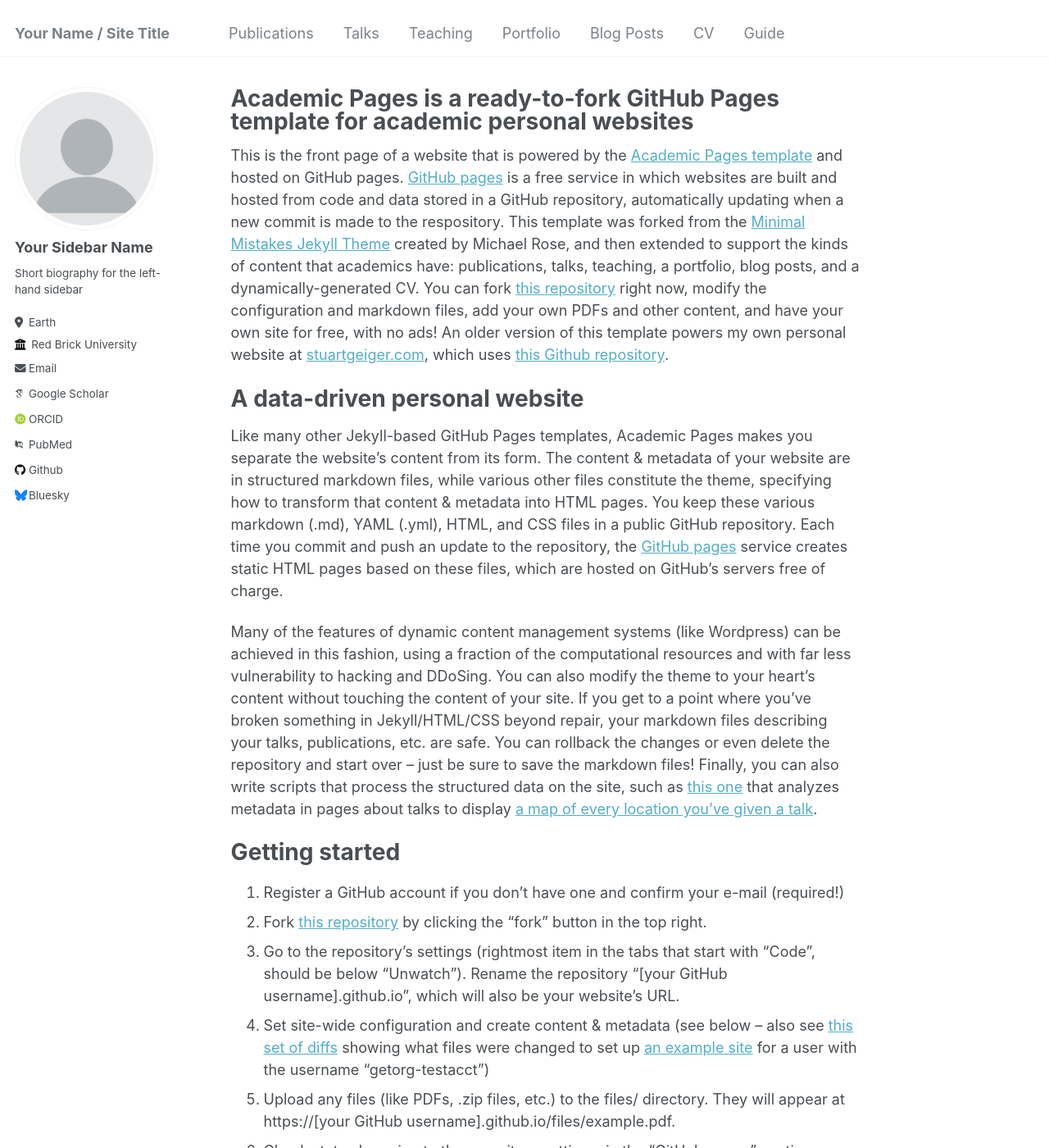
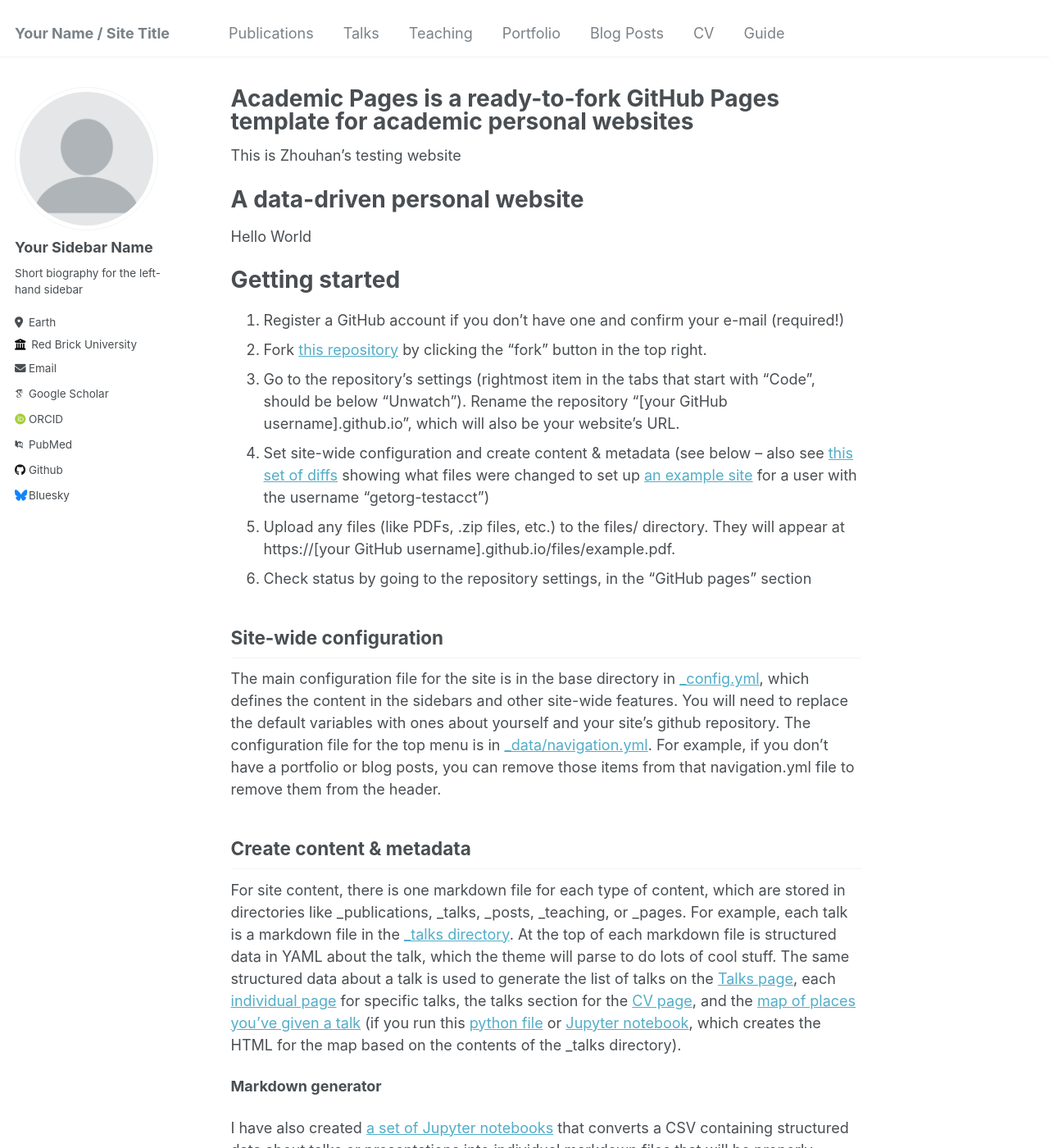
Before and after one commit to zhouhanc/github.io, a Jekyll site: the page built from _pages/about.md, in a window 1280 px wide and 1400 px high. Shown: the whole window at 82% size. Built offline with Jekyll 4.4.1, drawn with Linux system fonts in a browser that asks for light colours; some web fonts are replaced.

Commit message:
update about.md

```diff
--- a/_pages/about.md
+++ b/_pages/about.md
@@ -7,13 +7,12 @@ redirect_from:
   - /about.html
 ---
 
-This is the front page of a website that is powered by the [Academic Pages template](https://github.com/academicpages/academicpages.github.io) and hosted on GitHub pages. [GitHub pages](https://pages.github.com) is a free service in which websites are built and hosted from code and data stored in a GitHub repository, automatically updating when a new commit is made to the respository. This template was forked from the [Minimal Mistakes Jekyll Theme](https://mmistakes.github.io/minimal-mistakes/) created by Michael Rose, and then extended to support the kinds of content that academics have: publications, talks, teaching, a portfolio, blog posts, and a dynamically-generated CV. You can fork [this repository](https://github.com/academicpages/academicpages.github.io) right now, modify the configuration and markdown files, add your own PDFs and other content, and have your own site for free, with no ads! An older version of this template powers my own personal website at [stuartgeiger.com](http://stuartgeiger.com), which uses [this Github repository](https://github.com/staeiou/staeiou.github.io).
+This is Zhouhan's testing website
 
 A data-driven personal website
 ======
-Like many other Jekyll-based GitHub Pages templates, Academic Pages makes you separate the website's content from its form. The content & metadata of your website are in structured markdown files, while various other files constitute the theme, specifying how to transform that content & metadata into HTML pages. You keep these various markdown (.md), YAML (.yml), HTML, and CSS files in a public GitHub repository. Each time you commit and push an update to the repository, the [GitHub pages](https://pages.github.com/) service creates static HTML pages based on these files, which are hosted on GitHub's servers free of charge.
 
-Many of the features of dynamic content management systems (like Wordpress) can be achieved in this fashion, using a fraction of the computational resources and with far less vulnerability to hacking and DDoSing. You can also modify the theme to your heart's content without touching the content of your site. If you get to a point where you've broken something in Jekyll/HTML/CSS beyond repair, your markdown files describing your talks, publications, etc. are safe. You can rollback the changes or even delete the repository and start over -- just be sure to save the markdown files! Finally, you can also write scripts that process the structured data on the site, such as [this one](https://github.com/academicpages/academicpages.github.io/blob/master/talkmap.ipynb) that analyzes metadata in pages about talks to display [a map of every location you've given a talk](https://academicpages.github.io/talkmap.html).
+Hello World
 
 Getting started
 ======
```
